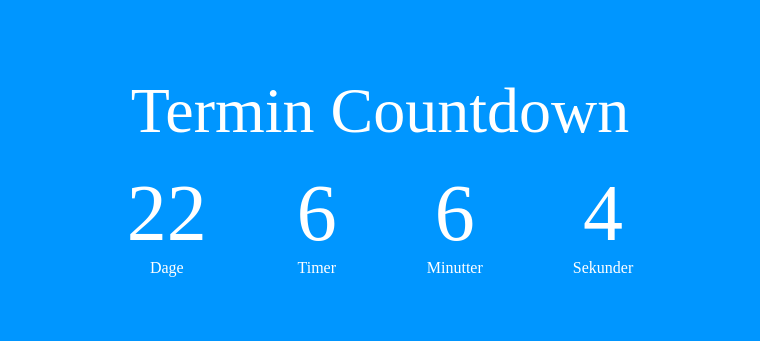
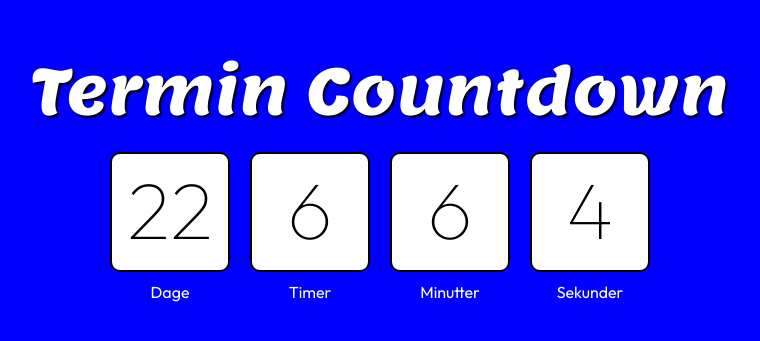
Before and after one commit to gumboelias/termin-taeller, a plain HTML site: page index.html in a window 1280 px wide. Shown: the part 225-566 px from the top of the page, without its empty margins (260-1020 px from the left). Drawn offline with Linux system fonts and the light colour scheme.

Commit message:
initial commit

```diff
--- a/index.html
+++ b/index.html
@@ -1,6 +1,9 @@
 <!DOCTYPE html>
 <html lang="dk">
 <head>
+  <link rel="preconnect" href="https://fonts.googleapis.com">
+    <link rel="preconnect" href="https://fonts.gstatic.com" crossorigin>
+    <link href="https://fonts.googleapis.com/css2?family=Inter:ital,opsz,wght@0,14..32,100..900;1,14..32,100..900&family=Lemon&family=Lexend:wght@100..900&family=Outfit:wght@100..900&family=Roboto:ital,wght@0,100..900;1,100..900&display=swap" rel="stylesheet">
   <meta charset="UTF-8">
   <meta name="viewport" content="width=device-width, initial-scale=1" />
   <title>TERMIN</title>
--- a/style.css
+++ b/style.css
@@ -2,12 +2,12 @@
   padding: 0;
   margin: 0;
   box-sizing: border-box;
-  font-family: 'Poppins';
+  font-family: 'Outfit', sans-serif ;
 }
 
 .hero{
   height: 100vh;
-  background-color: #0096FF;
+  background-color: blue;
   display: flex;
   flex-direction: column;
   align-items: center;
@@ -18,19 +18,41 @@
 h1{
   font-size: 4rem;
   font-weight: 500;
+  text-shadow: 2px 2px 2px black;
   margin-bottom: 20px;
+  font-family: 'Lemon', sans-serif;
+  text-align: center;
 }
 
 .timebox{
   display: flex;
-  gap: 90px;
+  flex-wrap: wrap;
+  gap: 20px;
 }
 
+
 .time{
+  display: flex;
+  flex-direction: column;
+  justify-content: center;
+  align-items: center;
   text-align: center;
+
 }
 
 .time h2{
   font-size: 5rem;
+  line-height: 7rem;
   font-weight: 100;
+  background-color: white;
+  width: 120px;
+  height: 120px;
+  align-self: center;
+  color: black;
+  border: 2px solid black;
+  border-radius: 10px;
 }
+
+.time p{
+  margin-top: 10px;
+}
```
